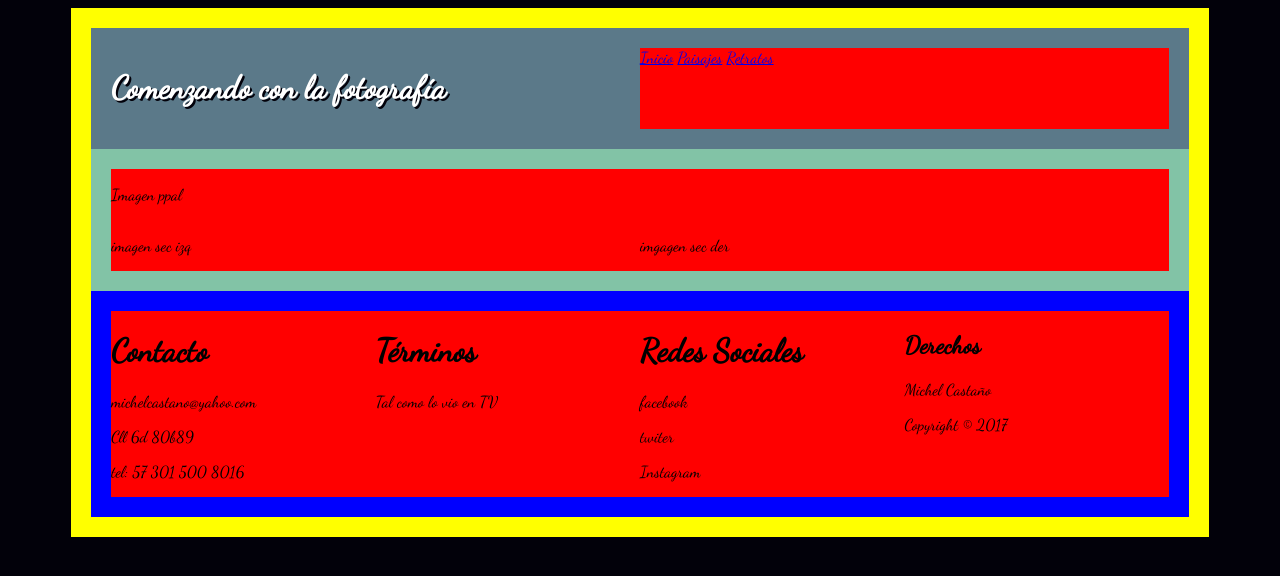
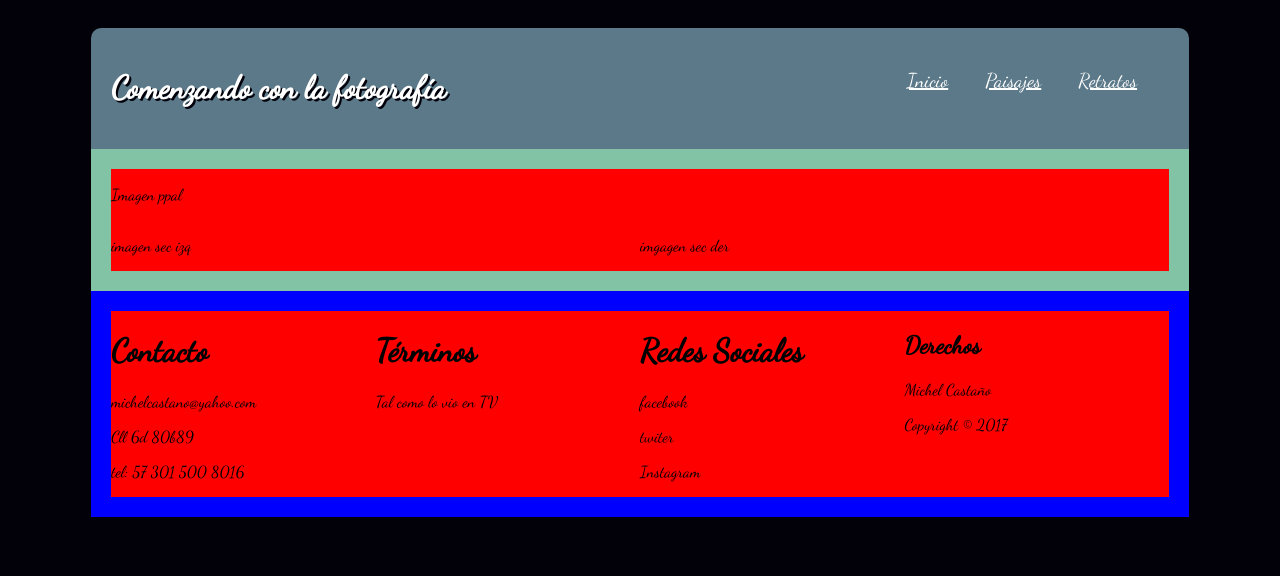
Before and after one commit to michelcastano/Web_de_Fotografia, a plain HTML site: page index.html in a window 1280 px wide. Drawn offline with Linux system fonts and the light colour scheme.

Commit message:
añadidos detalles a header
- no he podido quitar underline a la curent page

```diff
--- a/styles/master.css
+++ b/styles/master.css
@@ -9,7 +9,6 @@ body{
   margin-left: auto;
   margin-right: auto;
 	width: 90%;
-  background-color: yellow;
   display: -webkit-flex;
   display: flex;
   -webkit-flex-flow: row wrap;
@@ -30,6 +29,7 @@ body{
 
 .header{
     background-color: #5b7989;
+    border-radius: 10px 10px 0px 0px;
 }
 #titulo{
   width: 100%;
@@ -39,9 +39,24 @@ body{
 }
 #navbar{
   width: 100%;
-  background-color: green;
+  color: white;
+  text-align: center;
+  font-size: 20px;
+  text-decoration: none;
+  margin-top: 2%;
 }
 
+a{
+  margin-right: 6%;
+}
+
+a:visited:active{
+  text-decoration: none;
+}
+
+a:visited, a:link{
+  color: white;
+}
 
 .contenido{
   background-color:  #82c3a6;
@@ -86,7 +101,7 @@ body{
   }
   #navbar{
     width: 50%;
-    background-color: red;
+    text-align: right;
   }
 
   #imgppal{
```
Also changed, not shown: index.html (+1 -1 lines).
